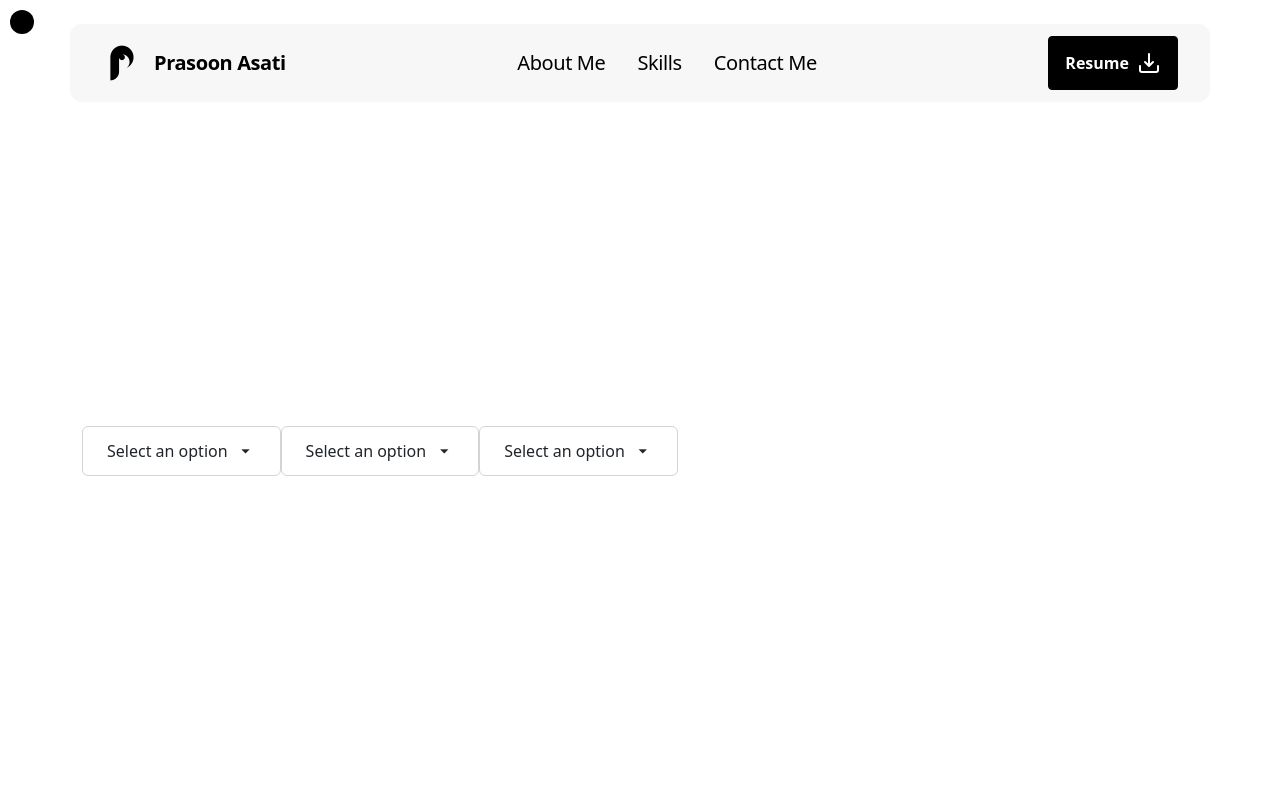
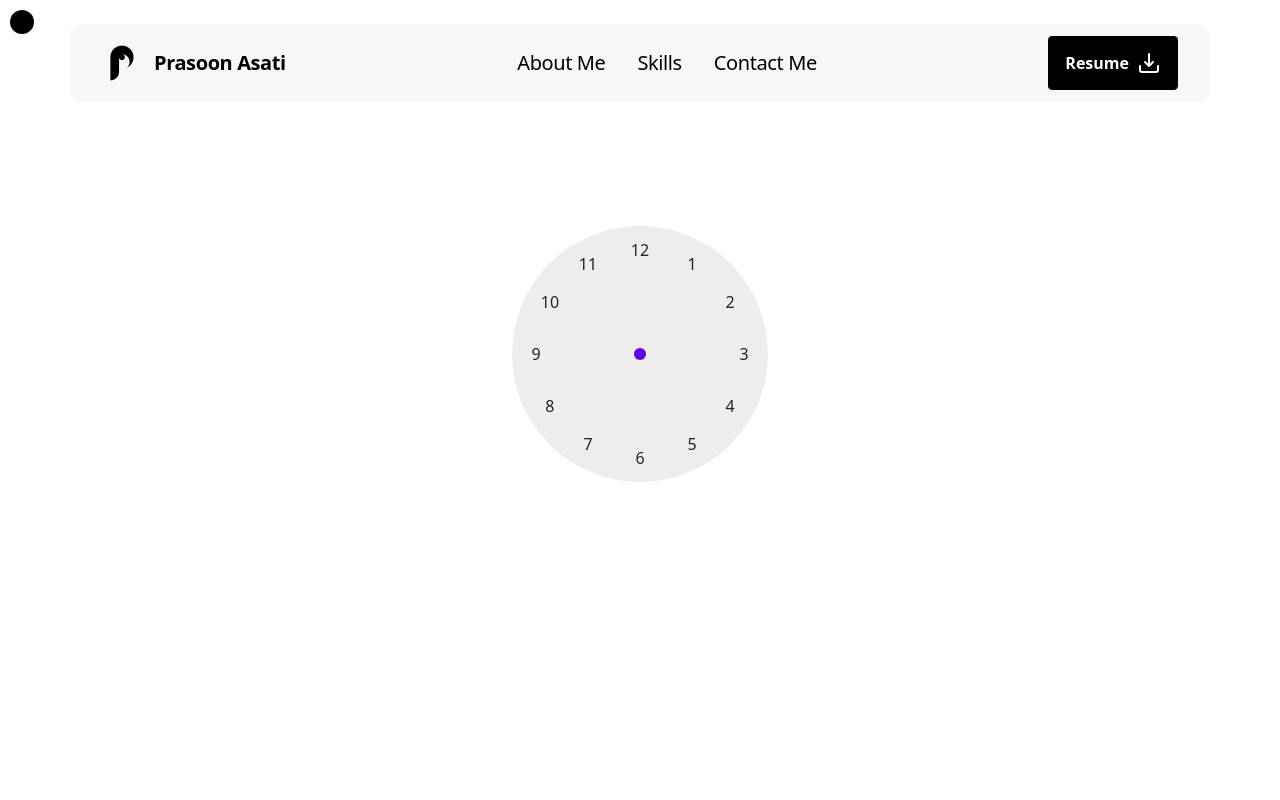
Before and after one commit to prasoon-88/portfolio-nextjs, a Next.js app: page /test in a window 1280 px wide. Shown: the top 800 px of the page. Built offline with nearby package versions, Linux system fonts and the light colour scheme.

Commit message:
wip: clock component

```diff
--- /dev/null
+++ b/src/components/timePicker/index.tsx
@@ -0,0 +1,79 @@
+import useAngleFromCenter from "@/customHooks/useAngleFromCenter";
+import classNames from "classnames";
+import React, { useCallback, useEffect, useState } from "react";
+
+const ClockPicker = () => {
+  const PER_HOUR_DEG = 30;
+  const [hour, setHour] = useState<number | null>(null);
+  const [clockRef, angle, handleMouseDown] = useAngleFromCenter();
+
+  const handleHourNumClick = (index: number) => {
+    setHour(index + 1);
+  };
+
+  const handleChangeAngle = useCallback(() => {
+    if (angle != null) {
+      let hour = Math.ceil(angle / PER_HOUR_DEG);
+      if (hour <= 0) {
+        hour = 12 + hour;
+      }
+      setHour(hour);
+    }
+  }, [angle]);
+
+  useEffect(() => {
+    handleChangeAngle();
+  }, [angle]);
+
+  return (
+    <div id="timePickerContainer">
+      <div className="clock" ref={clockRef}>
+        {/* Hours */}
+        {Array.from({ length: 12 }).map((_, index) => (
+          <div
+            key={index}
+            className={"hourNum"}
+            onClick={() => handleHourNumClick(index)}
+          >
+            <div
+              className={classNames("numMain", { active: hour === index + 1 })}
+            >
+              {index + 1}
+            </div>
+          </div>
+        ))}
+        {/* Central handel */}
+        <div className="centralHandel"></div>
+        {hour != null ? (
+          <div
+            onMouseDown={handleMouseDown}
+            className="hour-handle-container"
+            style={{ transform: `rotate(${hour * PER_HOUR_DEG}deg)` }}
+          >
+            <div className="hour-handle-circle">
+              <div
+                className="circleValue"
+                style={{ transform: `rotate(-${hour * 30}deg)` }}
+              >
+                {hour}
+              </div>
+            </div>
+            <div className="hour-handle"></div>
+          </div>
+        ) : (
+          <></>
+        )}
+        {/* <div
+          className="minute-handle"
+          style={{ transform: `rotate(${minute * PER_MINUTE_DEG}deg)` }}
+        ></div>{" "} */}
+        {/* <div
+          className="second-handle"
+          style={{ transform: `rotate(${seconds * PER_SECOND_DEG}deg)` }}
+        ></div> */}
+      </div>
+    </div>
+  );
+};
+
+export default ClockPicker;
--- /dev/null
+++ b/src/customHooks/useAngleFromCenter.tsx
@@ -0,0 +1,41 @@
+import { useRef, useState } from "react";
+
+const useAngleFromCenter = (): [
+  React.RefObject<any>,
+  number | null,
+  () => void
+] => {
+  const elementRef = useRef<any>(null);
+  const [angle, setAngle] = useState<number | null>(null);
+
+  const updateHourHandlePosition = (event: MouseEvent) => {
+    if (elementRef.current) {
+      const clockRect = elementRef.current.getBoundingClientRect();
+      const mouseX = event.clientX;
+      const mouseY = event.clientY;
+
+      // Calculate the center of the clock
+      const clockCenterX = clockRect.left + clockRect.width / 2;
+      const clockCenterY = clockRect.top + clockRect.height / 2;
+
+      // Calculate the angle
+      const radians = Math.atan2(mouseY - clockCenterY, mouseX - clockCenterX);
+      const degrees = radians * (180 / Math.PI) + 90;
+      setAngle(degrees);
+    }
+  };
+
+  const handleMouseDown = () => {
+    document.addEventListener("mousemove", updateHourHandlePosition);
+    document.addEventListener("mouseup", handleMouseUp);
+  };
+
+  const handleMouseUp = () => {
+    document.removeEventListener("mousemove", updateHourHandlePosition);
+    document.removeEventListener("mouseup", handleMouseUp);
+  };
+
+  return [elementRef, angle, handleMouseDown];
+};
+
+export default useAngleFromCenter;
--- a/src/pages/test.tsx
+++ b/src/pages/test.tsx
@@ -1,29 +1,16 @@
-import Dropdown, { DropdownOption } from "@/components/dropdown";
+import ClockPicker from "@/components/timePicker";
 import React from "react";
 
 const Test = () => {
-  const [selected, setSelected] = React.useState<string | null>(null);
-  const options: DropdownOption[] = [
-    {
-      label: "Option 1",
-      value: "option1",
-    },
-    {
-      label: "Option 2",
-      value: "option2",
-    },
-    {
-      label: "Option 3",
-      value: "option3",
-    },
-  ];
   return (
-    <div className="pt-300 pb-300">
+    <div className="pt-100 pb-300">
       <div className="container">
-        <div className="d-flex">
-          <Dropdown options={options} onSelect={setSelected} value={selected} />
-          <Dropdown options={options} onSelect={setSelected} value={selected} />
-          <Dropdown options={options} onSelect={setSelected} value={selected} />
+        <div className="row">
+          <div className="col-12">
+            <div className="d-flex justify-content-center">
+              <ClockPicker />
+            </div>
+          </div>
         </div>
       </div>
     </div>
--- /dev/null
+++ b/src/styles/component/clockPicker.scss
@@ -0,0 +1,111 @@
+@import '../vars/color.scss';
+$it : 1;
+$clockWidth :256;
+$clockHeight :256;
+$primary :#6200EE;
+
+#timePickerContainer {
+    user-select: none;
+
+    .clock {
+        width: #{$clockWidth}px;
+        height: #{$clockHeight}px;
+        border-radius: 50%;
+        background: #21212114;
+        position: relative;
+        display: flex;
+        justify-content: center;
+        align-items: center;
+        position: relative;
+
+        .hourNum {
+            position: absolute;
+            height: #{$clockHeight/2}px;
+            transform-origin: bottom center;
+            top: 0;
+            font-size: 16px;
+            padding: 12px;
+            line-height: 24px;
+            width: 48px;
+            text-align: center;
+
+            @while($it<=12) {
+                &:nth-child(#{$it}) {
+                    transform: rotate(#{$it * 30}deg);
+
+                    .numMain {
+                        transform: rotate(-#{$it * 30}deg);
+
+                        &.active {
+                            color: white;
+                        }
+                    }
+
+                }
+
+                $it : $it +1;
+            }
+        }
+
+        .centralHandel {
+            width: 12px;
+            height: 12px;
+            border-radius: 50%;
+            background: $primary;
+        }
+
+        .minute-handle,
+        .hour-handle-container,
+        .second-handle {
+            position: absolute;
+            transform-origin: bottom center;
+        }
+
+        .hour-handle-container {
+            display: flex;
+            flex-direction: column;
+            align-items: center;
+            top: 1px;
+
+            .hour-handle {
+                width: 2px;
+                height: 80px;
+                background: $primary;
+                z-index: 3;
+            }
+
+            .hour-handle-circle {
+                width: 48px;
+                height: 48px;
+                border-radius: 50%;
+                background: $primary;
+
+
+                .circleValue {
+                    font-size: 16px;
+                    padding: 12px;
+                    line-height: 24px;
+                    font-weight: 500;
+                    text-align: center;
+                    color: whiite;
+                }
+            }
+        }
+
+        .minute-handle {
+            $minuteHandleHeightDiff: 30;
+            width: 2px;
+            height: #{($clockHeight/2) - $minuteHandleHeightDiff}px;
+            background: rgb(51, 58, 255);
+            top:#{$minuteHandleHeightDiff}px;
+        }
+
+        .second-handle {
+            $secondHandleHeightDiff: 10;
+            width: 2px;
+            height: #{($clockHeight/2) - $secondHandleHeightDiff}px;
+            background: rgb(163, 31, 8);
+            top:#{$secondHandleHeightDiff}px;
+        }
+    }
+}
--- a/src/styles/component/index.scss
+++ b/src/styles/component/index.scss
@@ -8,3 +8,4 @@
 @import './confetti.scss';
 @import './dropdown.scss';
 @import './footer.scss';
+@import './clockPicker.scss';
```
